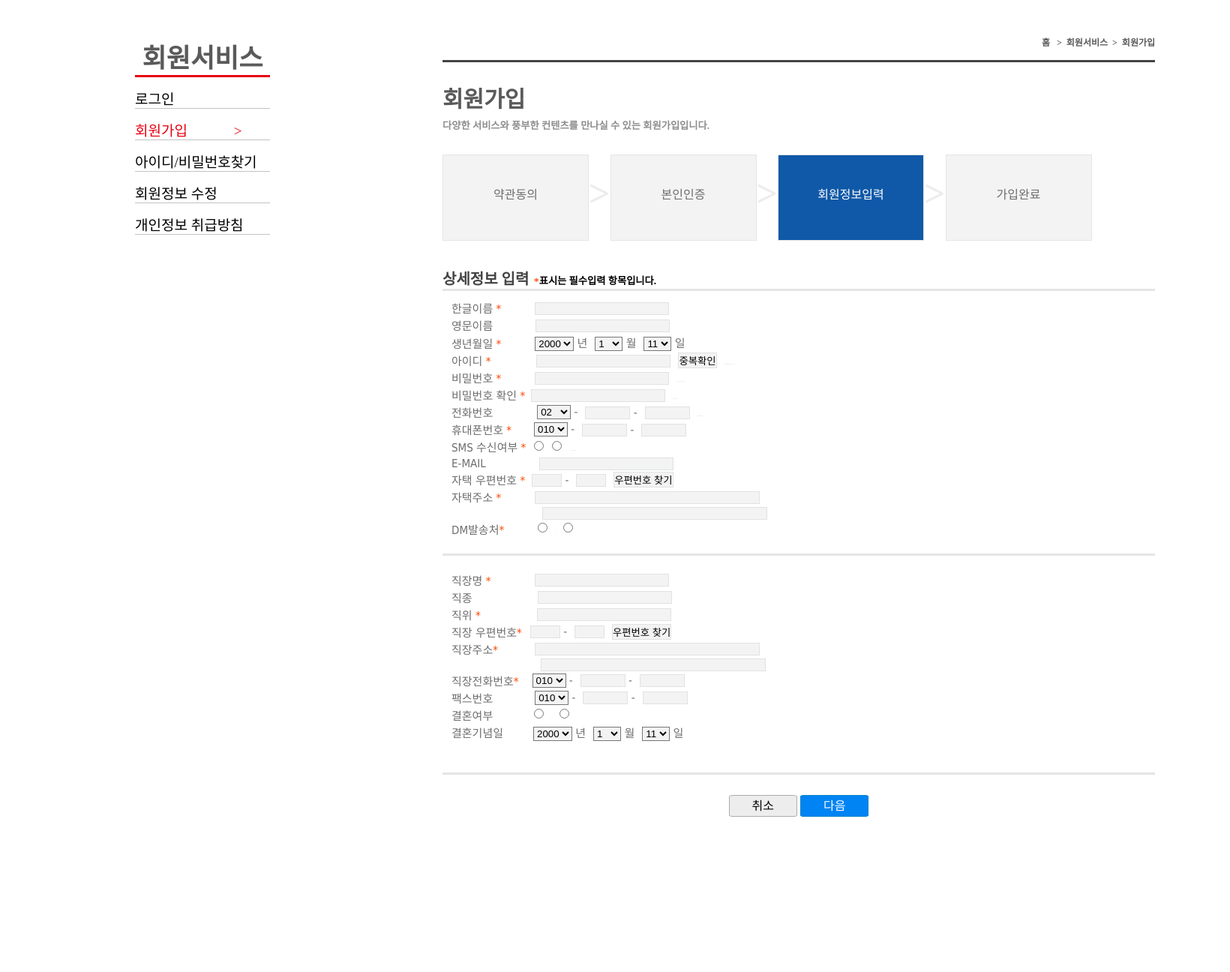
After one commit to YunguLee/htdocs, a PHP site: page /KCC.html in a window 1640 px wide; the page is wider, and only the part inside the window is pictured. The commit adds this page. Shown: the part 201-1497 px from the top of that part at 75% size. Run offline with PHP 8.4, Linux system fonts and the light colour scheme.

Commit message:
20160922

```diff
--- /dev/null
+++ b/KCC.html
@@ -0,0 +1,278 @@
+<!DOCTYPE html>
+<!-- saved from url=(0028)https://shinyuna.github.io/# -->
+<html lang="en"><head><meta http-equiv="Content-Type" content="text/html; charset=UTF-8">
+    <link rel="stylesheet" href="./KCC_files/kcc.css">
+
+    <title>KCC</title>
+</head>
+<body>
+    <div id="wrap">
+        <div id="header">
+            <div class="log">
+                <ul id="wel">
+                    <li>justhwoo님 환영합니다</li>
+                    <li>|</li>
+                    <li>회원정보수정</li>
+                    <li>|</li>
+                    <li>채팅룸</li>
+                    <li>|</li>
+                    <li>로그아웃</li>
+                    <li>|</li>
+                    <li>사이트맵</li>
+                </ul>
+                <div id="line"></div>
+                <div><img id="img" src="./KCC_files/kcclogo.png" alt="logo">
+                <img id="logo" src="./KCC_files/Untitled-1.png" alt="logo"></div>
+                <div class="intro">
+                <ul>
+                    <li><a href="http://cheza.mireene.com/work/kccgolf/sub01.html#">INTRODUCTION<br>클럽소개</a></li>
+                    <li><a href="http://cheza.mireene.com/work/kccgolf/sub01.html#&quot;&quot;">RESERVATION<br>예약하기</a></li>
+                    <li><a href="http://cheza.mireene.com/work/kccgolf/sub01.html#">COURSE<br>코스안내</a></li>
+                    <li><a href="http://cheza.mireene.com/work/kccgolf/sub01.html#">FACILITIES<br>시설안내</a></li>
+                    <li><a href="http://cheza.mireene.com/work/kccgolf/sub01.html#">COMMUNITY<br>커뮤니티</a></li>
+                </ul>
+                </div>
+            </div>
+        </div>
+        <div id="article">
+            <div id="survise">
+                <h2>회원서비스</h2>
+                <nav>
+                    <ul>
+                        <li>로그인</li>
+                        <li>회원가입 &nbsp; &nbsp; &nbsp; &nbsp; &nbsp; &nbsp; &gt;</li>
+                        <li>아이디/비밀번호찾기</li>
+                        <li>회원정보 수정</li>
+                        <li>개인정보 취급방침</li>
+                    </ul>
+                </nav>
+            </div>
+            <div id="joinbox">
+            <div id="join">
+            <h4>홈 &nbsp; &gt;&nbsp; 회원서비스&nbsp; &gt; &nbsp;회원가입 <br> &nbsp;</h4>
+            <h1>회원가입</h1>
+            <h5>다양한 서비스와 풍부한 컨텐츠를 만나실 수 있는 회원가입입니다.</h5>
+            <ul>
+                <li>약관동의</li>
+                <li>&gt;</li>
+                <li>본인인증</li>
+                <li>&gt;</li>
+                <li>회원정보입력</li>
+                <li>&gt;</li>
+                <li>가입완료</li>
+            </ul>
+            </div>
+            <div id="in">
+                <h5><span id="s">상세정보 입력</span> &nbsp;<span class="star">*</span>표시는 필수입력 항목입니다.</h5>
+            </div>
+            <div id="put">
+             <table class="table">
+                    <tbody><tr>
+                        <td>한글이름&nbsp;<span class="star">*</span></td>
+                        <td><input type="text"></td>
+                    </tr>
+                    <tr>
+                        <td>영문이름</td>
+                        <td><input type="text" style="margin-left:12px;"></td>
+                    </tr>
+                    <tr>
+                        <td>생년월일&nbsp;<span class="star">*</span></td>
+                        <td><select name="year" id="year">
+                            <option value="1">2000</option>
+                            <option value="2">2001</option>
+                            <option value="3">2002</option>
+                            <option value="4">2003</option>
+                            <option value="5">1964</option>
+                        </select>&nbsp;년</td>
+                        <td><select name="mot" id="mot">
+                            <option value="1">1</option>
+                            <option value="2">2</option>
+                            <option value="3">3</option>
+                            <option value="4">4</option>
+                            <option value="5">5</option>
+                            <option value="6">7</option>
+                            <option value="11">11</option>
+                            <option value="28">28</option>
+                        </select>&nbsp;월</td>
+                        <td><select name="day" id="day">
+                            <option value="1">11</option>
+                            <option value="2">16</option>
+                            <option value="3">28</option>
+                            </select>&nbsp;일
+                        </td>
+                    </tr>
+                    <tr>
+                        <td>아이디&nbsp;<span class="star">*</span></td>
+                        <td><input type="text" style="margin-left:16px;"></td>
+                        <td><input type="button" value="중복확인"></td>
+                        <td><span class="ex">사이트내에서 표시되는 본인정보이며 저장 후 수정하실 수 없습니다.</span></td>
+                    </tr>
+                    <tr>
+                        <td>비밀번호&nbsp;<span class="star">*</span></td>
+                        <td><input type="text"></td>
+                        <td><span class="ex">&nbsp; 영문 소문자,숫자 포함 4자리 이상 10자리 이하입니다.</span></td>
+                    </tr>
+                    <tr>
+                        <td>비밀번호 확인&nbsp;<span class="star">*</span></td>
+                        <td><input type="text" style="margin-left:-37px;"></td>
+                        <td><span class="ex">&nbsp; 비밀번호를 한번 더 입력하세요</span></td>
+                    </tr>
+                    <tr>
+                        <td id="call">전화번호</td>
+                        <td><select name="phone">
+                            <option value="1">02</option>
+                            <option value="2">031</option>
+                            <option value="3">032</option>
+                            <option value="4">033</option>
+                        </select>&nbsp;-</td>
+                        <td><input type="text" style="width:60px;">&nbsp;-</td>
+                        <td><input type="text" style="width:60px;"></td>
+                        <td><span class="ex">&nbsp; 예약시 휴대폰으로 문자가 발송됩니다.</span></td>
+                    </tr>
+                    <tr>
+                        <td id="cellphone">휴대폰번호&nbsp;<span class="star">*</span></td>
+                         <td><select name="phone">
+                            <option value="1">010</option>
+                            <option value="2">011</option>
+                            <option value="3">016</option>
+                            <option value="4">017</option>
+                            <option value="5">018</option>
+                            <option value="6">019</option>
+                        </select>&nbsp;-</td>
+                        <td><input type="text" style="width:60px;">&nbsp;-</td>
+                        <td><input type="text" style="width:60px;"></td>
+                    </tr>
+                    <tr>
+                        <td id="sms">SMS 수신여부&nbsp;<span class="star">*</span></td>
+                        <td><input type="radio"><span class="ex">&nbsp;예</span></td>
+                        <td><input type="radio"><span class="ex">&nbsp;아니오</span></td>
+                        <td><span class="ex">회원공지 알림에 대한 수신여부입니다.<span></span></span></td>
+                    </tr>
+                    <tr>
+                    <td>E-MAIL</td>
+                    <td><input type="text" style="margin-left:26px;"></td>
+                    </tr>
+                    <tr>
+                        <td id="post">자택 우편번호&nbsp;<span class="star">*</span></td>
+                        <td><input type="text" style="width:40px;margin-left:-40px;">&nbsp;-</td>
+                        <td><input type="text" style="width:40px;"></td>
+                        <td><input type="button" value="우편번호 찾기"></td>
+                    </tr>
+                    <tr>
+                        <td>자택주소&nbsp;<span class="star">*</span></td>
+                        <td><input type="text" style="width:300px;"></td>
+                        <td><br><input type="text" style="width:300px; margin-left:131px;"></td>
+                    </tr>
+                    <tr>
+                        <td>DM발송처<span class="star">*</span></td>
+                        <td><input type="radio"></td>
+                        <td><span class="ex">자택</span></td>
+                        <td><input type="radio"></td>
+                        <td><span class="ex">직장</span></td>
+                    </tr>
+                </tbody></table>
+                </div>
+                <div id="line2"></div>
+                <div id="put2">
+                    <table class="table2">
+                        <tbody><tr>
+                            <td>직장명&nbsp;<span class="star">*</span></td>
+                            <td><input type="text" style="margin-left:14px;"></td>
+                        </tr>
+                        <tr>
+                            <td>직종</td>
+                            <td><input type="text" style="margin-left:42px;"></td>
+                        </tr>
+                        <tr>
+                            <td>직위&nbsp;<span class="star">*</span></td>
+                            <td><input type="text" style="margin-left:30px;"></td>
+                        </tr>
+                        <tr>
+                            <td id="workpost">직장 우편번호<span class="star">*</span></td>
+                            <td><input type="text" style="width:40px;">&nbsp;-</td>
+                            <td><input type="text" style="width:40px;"></td>
+                            <td><input type="button" value="우편번호 찾기"></td>
+                        </tr>
+                        <tr>
+                            <td>직장주소<span class="star">*</span></td>
+                            <td><input type="text" style="width:300px; margin-left:4px;"></td>
+                            <td><br><input type="text" style="width:300px; margin-left:129px;"></td>
+                        </tr>
+                        <tr>
+                            <td id="number">직장전화번호<span class="star">*</span></td>
+                            <td><select name="phone">
+                            <option value="1">010</option>
+                            <option value="2">011</option>
+                            <option value="3">016</option>
+                            <option value="4">017</option>
+                            <option value="5">018</option>
+                            <option value="6">019</option>
+                        </select>&nbsp;-</td>
+                        <td><input type="text" style="width:60px;">&nbsp;-</td>
+                        <td><input type="text" style="width:60px;"></td>
+                        </tr>
+                        <tr><td id="fax">팩스번호</td>
+                            <td><select name="phone">
+                            <option value="1">010</option>
+                            <option value="2">011</option>
+                            <option value="3">016</option>
+                            <option value="4">017</option>
+                            <option value="5">018</option>
+                            <option value="6">019</option>
+                        </select>&nbsp;-</td>
+                        <td><input type="text" style="width:60px;">&nbsp;-</td>
+                        <td><input type="text" style="width:60px;"></td>
+                        </tr><tr>
+                            <td id="merry">결혼여부</td>
+                            <td><input type="radio"></td>
+                            <td><span class="ex">미혼</span></td>
+                            <td><input type="radio"></td>
+                            <td><span class="ex">기혼</span></td>
+                        </tr>
+                        <tr>
+                            <td id="mdate">결혼기념일</td>
+                        <td><select name="year" id="year">
+                            <option value="1">2000</option>
+                            <option value="2">2001</option>
+                            <option value="3">2002</option>
+                            <option value="4">2003</option>
+                            <option value="5">1964</option>
+                        </select>&nbsp;년</td>
+                        <td><select name="mot" id="mot">
+                            <option value="1">1</option>
+                            <option value="2">2</option>
+                            <option value="3">3</option>
+                            <option value="4">4</option>
+                            <option value="5">5</option>
+                            <option value="6">7</option>
+                            <option value="11">11</option>
+                            <option value="28">28</option>
+                        </select>&nbsp;월</td>
+                        <td><select name="day" id="day">
+                            <option value="1">11</option>
+                            <option value="2">16</option>
+                            <option value="3">28</option>
+                            </select>&nbsp;일
+                        </td>
+                        </tr>
+                    </tbody></table>
+                </div>
+                <div id="line3"></div>
+                <div id="btn">
+                   <a href="https://shinyuna.github.io/#" id="back">취소</a>
+                   <a href="https://shinyuna.github.io/#" id="next">다음</a>
+                </div>
+            </div>
+        </div>
+        <div id="footer">
+            <div class="footer_line"></div>
+            <div class="footer_p">
+            <h4>회칙 및 이용약관 &nbsp; &nbsp; &nbsp; &nbsp; 개인정보 취급방침 &nbsp; &nbsp; &nbsp; &nbsp; 인트라넷</h4>
+            <h5>(주)금강레져 대표자:조종호&nbsp; <span class="W">|</span>&nbsp; 경기도 여주군 가남면 본두리 1-2&nbsp; <span class="W">|</span>&nbsp; 대표전화: 031-880-6000&nbsp; <span class="W">|</span>&nbsp; 대표전화: 031-884-5155</h5>
+            <h5>사업자등록번호: 126-81-0997&nbsp; <span class="W">|</span>&nbsp; 통신판매법 신고 : 2009-경기여주-0058&nbsp; <span class="W">|</span>&nbsp; 개인정보관리책임자 : 윤두환 031-880-6000 <input type="button" value="사업자 정보확인 ▶"></h5>
+            <h5>Copyright (c) Kumkang leisure Ltd. All rights reserved</h5>
+            </div>
+        </div>
+    </div>
+
+</body></html>
--- /dev/null
+++ b/KCC_files/kcc.css
@@ -0,0 +1,58 @@
+*{margin: 0; padding: 0; box-sizing: border-box;}
+#wrap { width: 100%;}
+#header{margin:0 auto; width:1500px; height:200px; background-image: url('/img/2.jpg')}
+.log{width:560px;height:30px;margin-left: 890px;}
+#wel{width:600px;height:30px; }
+#wel>li{list-style:none;width:80px;height:30px;float:left; text-align: center; margin-top:5px; }
+#wel>li:nth-child(1){width:160px;}
+#wel>li:nth-child(3){width:100px;}
+#wel>li:nth-child(even){width: 20px; color: #cbd4d9;}
+#wel>li{color:#444;font-family:'돋움',dotum,Tahoma,sans-serif; font-size: 12px;}
+.intro{border-top: 3px solid #444; width:950px;margin-left:-370px;margin-top:-75px;}
+.intro>ul{width:1100px; height: 100px;}
+.intro>ul>li{text-decoration:none; list-style: none;  float:left; margin-right:118px; margin-top:15px; font-family: '나눔고딕',NanumGothic;font-size: 16px;font-weight:bold;}
+#img{width:100px; margin-left: -1360px; margin-top:10px;}
+#line{border:2px solid #115fad; width:240px; margin-left:-780px;}
+#logo{width:140px;height:50px;font-family:'나눔고딕',NanumGothic;color: #115fad;font-size:20px; }
+#article{margin:0 auto; width:1500px; height: 1250px;}
+#survise>h2{text-align: center;font-size:35px; color: #5a5a5a; border-bottom:3px solid #e60012; width:180px; margin-left:110px;margin-top:50px;}
+#survise>nav{width: 180px; height: 300px;margin-left: 110px;}
+#survise>nav>ul{width:180px; height:300px;}
+#survise>nav>ul>li{border-bottom: 1px solid #c3c3c3; list-style: none; margin-top:14px;font-size:19px;}
+#survise>nav>ul>li:nth-child(2){color:#e60012;}
+#joinbox{width:950px; height: 1000px; margin-left: 520px;}
+#join{width:950px;margin-top: -370px}
+#join>h4{border-bottom:3px solid #444; text-align: right;color: #5a5a5a; font-size:12px;}
+#join>h1{width: 120px; color: #5a5a5a; font-size:30px;margin-top:25px;}
+#join>h5{color: #8e8e8e; width:400px; margin-top:5px;}
+#join>ul{width:900px;height: 110px; margin-top: 30px;}
+#join>ul>li:nth-child(odd){list-style:none; border:1px solid #e5e5e5; background-color: #f3f3f3; width:195px;height:115px;float:left; text-align:center; line-height: 105px; color:#6d6d6d;}
+#join>ul>li:nth-child(5){color:white;background-color:#1059a8;}
+#join>ul>li:nth-child(even){list-style:none;float:left; text-align:center; line-height: 105px; font-size: 50px; font-weight:bold; color: #ececed;}
+#in{width:950px; margin-top:40px; border-bottom:3px solid #e5e5e5;}
+#s{color:#444; font-size:20px;}
+.star{color: orangered;}
+#in>h4{ color: #5a5a5a;}
+.table{margin-top:10px;}
+td{width: 150px;display: inline; margin-left:10px; font-size: 15px; color: #6d6d6d; font-family:'나눔고딕',NanumGothic,Tahoma,sans-serif;}
+td:nth-child(1){padding-right:35px;}
+input{background-color: #f3f3f3; border:1px solid #E1E2E3; } select{background-color: #f3f3f3;}
+#call{padding-right:49px;} #cellphone{padding-right: 20px;}
+#sms{padding-right: 1px;} #post{padding-right:39px;}
+.ex{color:#6d6d6d; font-size:0.5px;}
+#line2{margin-top: 20px; border-top: 3px solid #e5e5e5;}
+.table2{margin-top: 20px;}
+#workpost{padding-right:1px;}
+#number{padding-right:8px;} #fax{padding-right:46px;}
+#merry{padding-right: 45px;} #mdate{padding-right: 30px;}
+#line3{margin-top: 40px; border-top: 3px solid #e5e5e5;}
+#btn{text-align: center; margin-top: 25px;}
+a{text-decoration:none; border:1px solid #acacac; color: black;}
+#back{font-size: 16px;line-height: 34px; background-color: #ededed; padding: 5px 30px 5px 30px; border-radius: 7%; }
+#next{padding: 5px 30px 5px 30px; border-radius: 7%; background-color:#0084f4; color:#fff; border:1px solid #0084c3;}
+#footer{margin:0 auto;width:1500px; height: 500px; background-image: url('/img/background.jpg')}
+.footer_line{border:2px solid #5a5a5a;}
+.footer_p{margin-top: 15px; font-size:15px; color: #4d5254;}
+.footer_p>h5{margin-top:15px;}
+.footer_p>h5:nth-child(3){margin-top:-2px;}
+.W{color:#ededed}
--- a/list.php
+++ b/list.php
@@ -1,7 +1,7 @@
 <?php
     $search='%'.$_POST['search'].'%';
     include 'kccdb.php';
-    $sql="select * from member where last_name like: last_name or first_name like: first-name";
+    $sql="select * from member where last_name like :last_name or first_name like :first-name";
     $stmh=$pdo->prepare($sql);
     $stmh->bindvalue(':last_name', $search, PDO::PARAM_STR);
     $stmh->excute();
--- a/search.html
+++ b/search.html
@@ -6,7 +6,7 @@
 </head>
 <body>
     <form action="list.php" method="post">
-      이름: <input type="text" name="serach">
+      이름: <input type="text" name="search">
       <input type="submit" value="검색">
    </form>
 </body>
```
Also changed, not shown: kccjoin.html (added, +338 -0 lines), KCC_files/Untitled-1.png (added), KCC_files/kcclogo.png (added).
